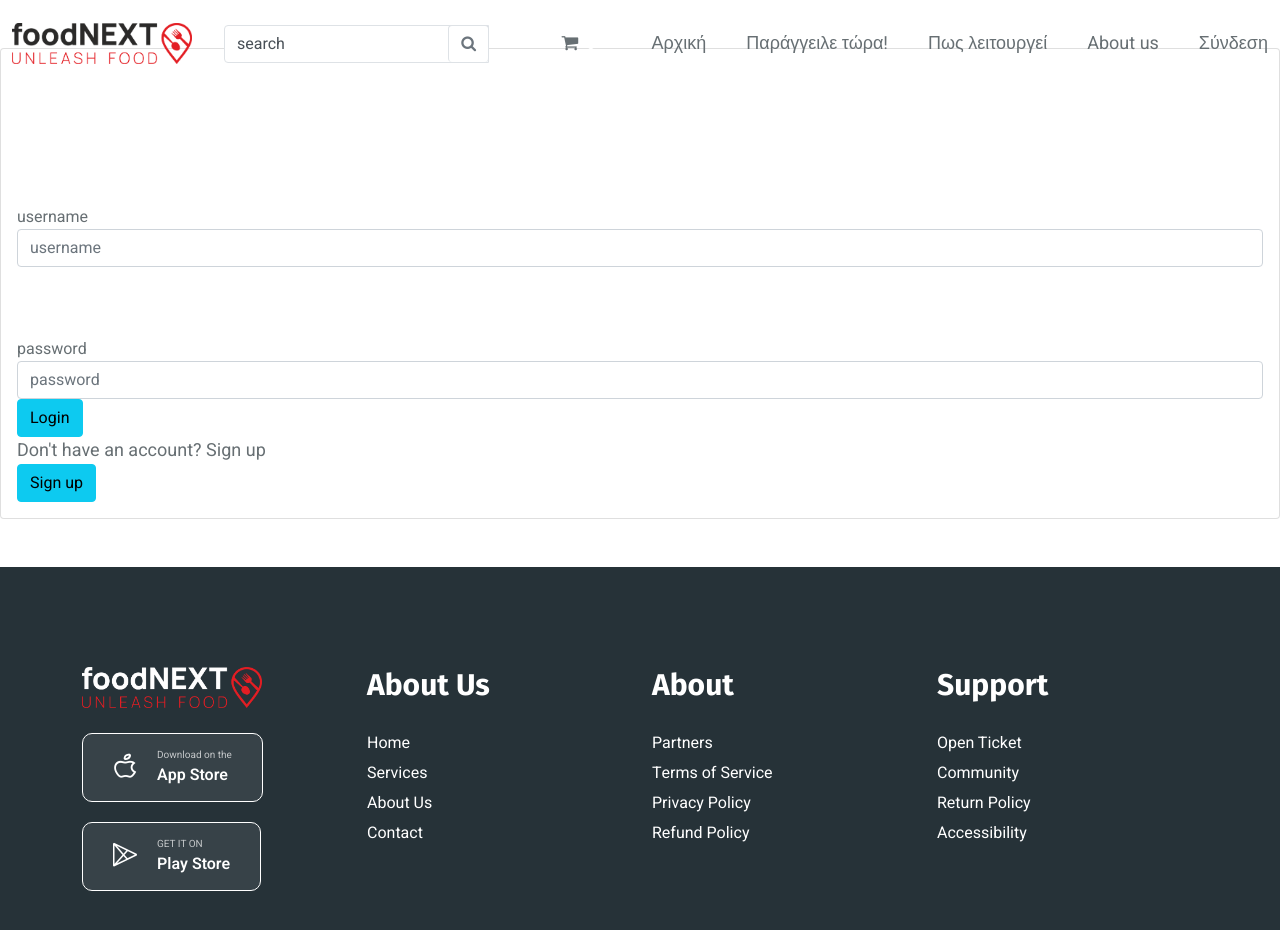
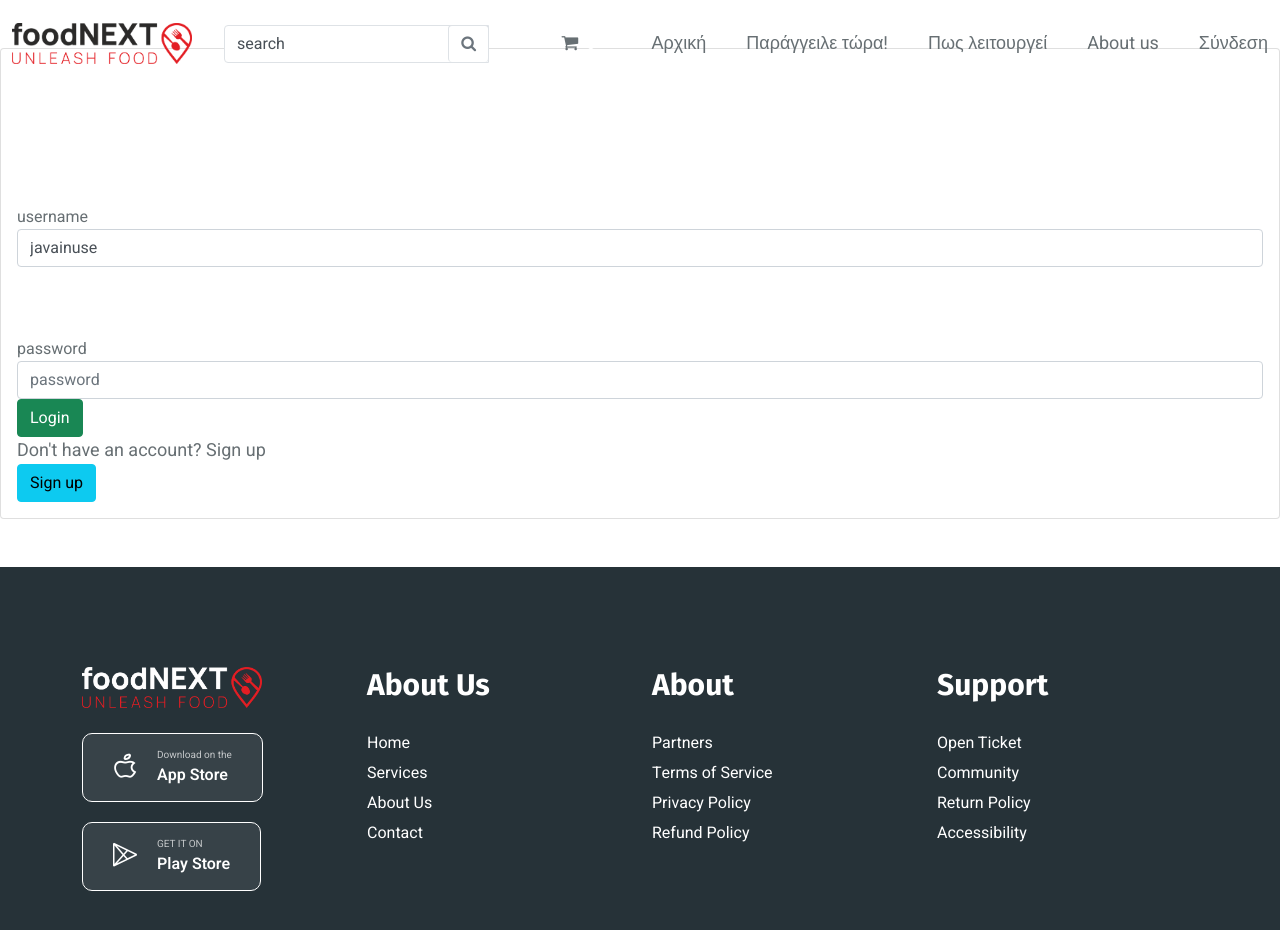
Before and after one commit to SamarasTh/foodNEXT, an Angular app: page /login in a window 1280 px wide. Shown: the top 930 px of the page. Built offline with nearby package versions, Linux system fonts and the light colour scheme; some icons are missing.

Commit message:
importing formsmodule in app.module.ts creating authentication service creating checkLogin method

```diff
--- a/src/app/app.module.ts
+++ b/src/app/app.module.ts
@@ -1,7 +1,7 @@
 import { DataService } from './service/data.service';
 import { NgModule } from '@angular/core';
 import { BrowserModule } from '@angular/platform-browser';
-
+import { FormsModule } from '@angular/forms';
 import { AppRoutingModule ,routingComponents} from './app-routing.module';
 import { AppComponent } from './app.component';
 import { HttpClientModule } from '@angular/common/http';
@@ -14,11 +14,13 @@ import { LoginComponent } from './login/login.component';
     routingComponents,
     ProductComponent,
     LoginComponent,
+
   ],
   imports: [
     BrowserModule,
     AppRoutingModule,
-    HttpClientModule
+    HttpClientModule,
+    FormsModule
   ],
   providers: [DataService],
   bootstrap: [AppComponent]
--- /dev/null
+++ b/src/app/authentication.service.ts
@@ -0,0 +1,28 @@
+import { Injectable } from '@angular/core';
+
+@Injectable({
+  providedIn: 'root'
+})
+export class AuthenticationService {
+
+  constructor() { }
+
+  authenticate(username: string, password: string) {
+    if (username === "javainuse" && password === "password") {
+      sessionStorage.setItem('username', username)
+      return true;
+    } else {
+      return false;
+    }
+  }
+
+  isUserLoggedIn() {
+    let user = sessionStorage.getItem('username')
+    console.log(!(user === null))
+    return !(user === null)
+  }
+
+  logOut() {
+    sessionStorage.removeItem('username')
+  }
+}
--- a/src/app/login/login.component.html
+++ b/src/app/login/login.component.html
@@ -3,17 +3,18 @@
       <form>
         <div class="form-group">
           <label for="name">username</label>
-          <input type="text"
+          <input type="text" name="username"  [(ngModel)]="username"
             class="form-control"
             id="name"
-            name="name"
+
             placeholder="username"
+
             required>
         </div>
 
         <div class="form-group">
             <label for="password">password</label>
-            <input type="password"
+            <input type="password" [(ngModel)]="password"
               class="form-control"
               id="password"
               name="password"
@@ -22,8 +23,9 @@
           </div>
 
 
-        <button type="login"
-          class="btn btn-info">Login</button>
+          <button (click)=checkLogin() class="btn btn-success">
+            Login
+          </button>
 
           <p>Don't have an account? Sign up</p>
 
--- a/src/app/login/login.component.ts
+++ b/src/app/login/login.component.ts
@@ -1,4 +1,6 @@
 import { Component, OnInit } from '@angular/core';
+import { AuthenticationService } from '../authentication.service';
+import { Router } from '@angular/router';
 
 @Component({
   selector: 'app-login',
@@ -7,9 +9,24 @@ import { Component, OnInit } from '@angular/core';
 })
 export class LoginComponent implements OnInit {
 
-  constructor() { }
+  username = 'javainuse'
+  password = ''
+  invalidLogin = false
+
+  constructor(private router: Router,
+    private loginservice: AuthenticationService) { }
 
   ngOnInit(): void {
   }
 
+  checkLogin(){
+    if(this.loginservice.authenticate(this.username, this.password)){
+      this.router.navigate(['']);
+      this.invalidLogin=false;
+
+    }else{
+      this.invalidLogin = false;
+    }
+  }
+
 }
```
